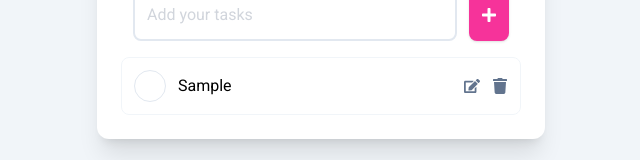
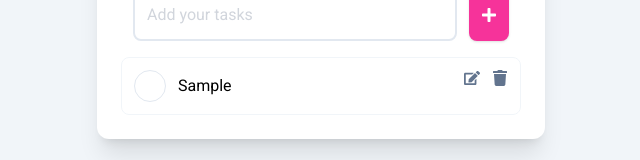
Before and after one commit to Isioma20/to-do-app, a React (Vite) app: page / in a window 1280 px wide. Both pictures are taken after typing "Sample" into the empty fields and a click on the button 808 px from the left and 258 px from the top of the page. Shown: the part 243-403 px from the top of the page, without its empty margins (319-959 px from the left). Built offline with nearby package versions, Linux system fonts and the light colour scheme.

Commit message:
fix: UI improvements on the edit and delete button

```diff
--- a/src/components/ToDoList.tsx
+++ b/src/components/ToDoList.tsx
@@ -157,7 +157,7 @@
                 </div>
 
                 {!isEditing && (
-                  <div className="flex gap-3">
+                  <div className="flex gap-3 self-start">
                     <button
                       onClick={() => startEditing(todo)}
                       className="text-slate-500 hover:text-pink-500"
```
